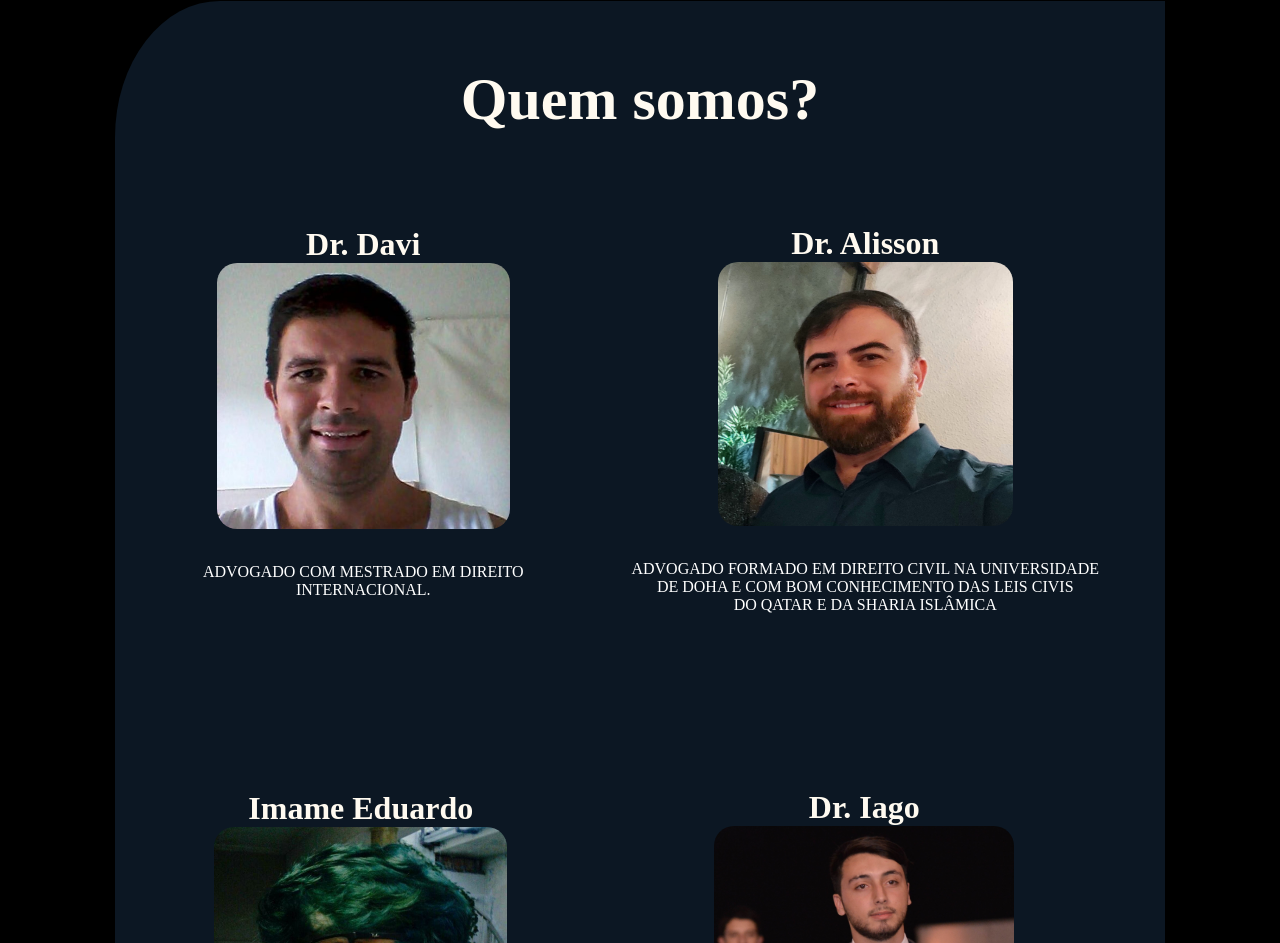
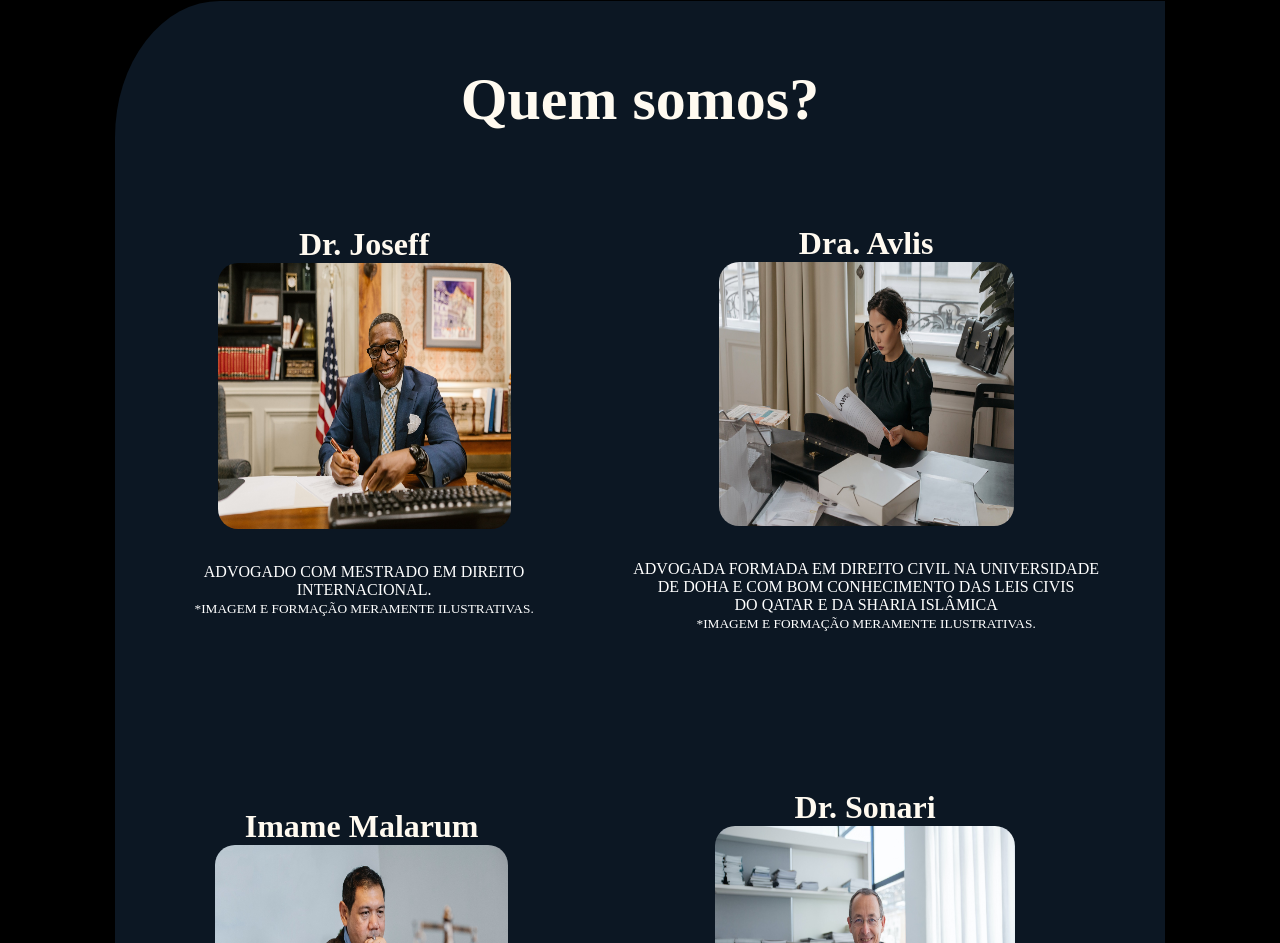
Before and after one commit to alissonpereiratm/LandingPage, a plain HTML site: page index.html in a window 1280 px wide. Shown: the part 1857-2800 px from the top of the page. Drawn offline with Linux system fonts and the light colour scheme.

Commit message:
Alteração de imagens e HTML

```diff
--- a/index.html
+++ b/index.html
@@ -26,14 +26,15 @@
                 <h1>
                     SBAUQ
                 </h1>
+                <h4>Sindicato Brasileiro de advocacia Unidos pelo Qatar</h4>
                 <div>
                     <img src="Logo.png" alt="">
                 </div>
             </div>
             <div id="esquerda">
-                <h1>Agência de advocacia especializada nas leis do Qatar.</h1>
+                <h1>Agência de advocacia especializada nas Leis do Qatar.</h1>
                 <ha>
-                    Possuímos uma equipe com bases fortes e grande histórico de casos, podemos te ajudar quando
+                    Possuímos uma equipe com bases fortes e grande histórico de casos internacionais, podemos te ajudar quando
                     necessário,
                     você está em boas mãos!
                 </ha>
@@ -71,7 +72,7 @@
                 <h1>
                     Vestir-se com roupas inadequadas para o estado Islâmico.
                 </h1>
-                <img src="advogado.png" alt="advogado]">
+                <img src="advogado.png" alt="advogado">
                 <h1>
                   Problemas com o consumo de carne de porco ou bebidas.
                 </h1>
@@ -100,18 +101,18 @@
             </div>
             <div id="nomeDireita">
                 <div id="alisson">
-                    <h1>Dr. Alisson</h1>
-                    <img src="AlissonFace.jpeg" alt="">
+                    <h1>Dra. Avlis</h1>
+                    <img src="pexels-cottonbro-6538438.jpg" alt="">
                     <div class="textoImagens">
-                        Advogado formado em Direito Civil na Universidade<br> de Doha e com bom conhecimento das leis
-                        civis<br> do Qatar e da Sharia Islâmica
+                        Advogada formada em Direito Civil na Universidade<br> de Doha e com bom conhecimento das leis
+                        civis<br> do Qatar e da Sharia Islâmica <br> <small >*Imagem e formação meramente ilustrativas.</small>
                     </div>
                 </div>
                 <div id="iago">
-                    <h1>Dr. Iago</h1>
-                    <img src="HF MAS (552)2.jpg" alt="">
+                    <h1>Dr. Sonari</h1>
+                    <img src="pexels-kampus-production-8428066.jpg" alt="">
                     <div class="textoImagens">
-                        Advogado formado em Direito Internacional<br> com 10 anos de experiência.
+                        Advogado formado em Direito Internacional<br> com 10 anos de experiência.<br> <small >*Imagem e formação meramente ilustrativas.</small>
                     </div>
                 </div>
                 <div class="limpaFlutuacao">
@@ -121,17 +122,17 @@
             <div id="nomeEsquerda">
 
                 <div id="davi">
-                    <h1>Dr. Davi</h1>
-                    <img src="DaviFace.jpeg" alt="">
+                    <h1>Dr. Joseff</h1>
+                    <img src="pexels-rodnae-productions-7841444.jpg" alt="">
                     <div class="textoImagens">
-                        Advogado com Mestrado em Direito Internacional.
+                        Advogado com Mestrado em Direito Internacional.<br> <small >*Imagem e formação meramente ilustrativas.</small>
                     </div>
                 </div>
                 <div id="eduardo">
-                    <h1>Imame Eduardo</h1>
-                    <img src="Eduardoface.jpeg" alt="">
+                    <h1>Imame Malarum</h1>
+                    <img src="pexels-sora-shimazaki-5668781.jpg" alt="">
                     <div class="textoImagens">
-                        "Padre Islâmico" ajuda no tribunal tendo <br>grande influência sobre o sistema tribunal Islâmico
+                        "Padre Islâmico" ajuda no tribunal tendo <br>grande influência sobre o sistema tribunal Islâmico.<br> <small >*Imagem e formação meramente ilustrativas.</small>
                     </div>
                 </div>
             </div>
```
Also changed, not shown: AlissonFace.jpeg (deleted), DaviFace.jpeg (deleted), Eduardoface.jpeg (deleted), HF MAS (552)2.jpg (deleted), iago.jpg (deleted), pexels-cottonbro-6538438.jpg (added), pexels-kampus-production-8428066.jpg (added), pexels-rodnae-productions-7841444.jpg (added), pexels-sora-shimazaki-5668781.jpg (added).
